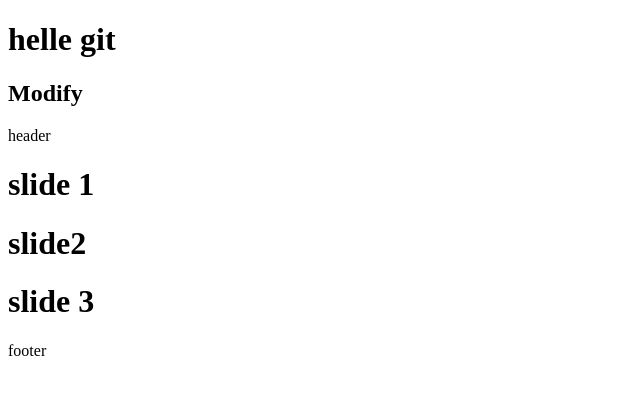
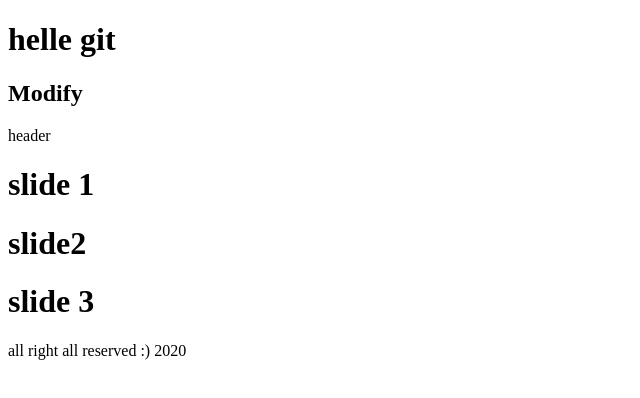
Before and after one commit to AmirabbasAfrasiyabi/git, a plain HTML site: page index.html in a window 1280 px wide. Shown: the whole page, without its empty margins (0-640 px from the left). Drawn offline with Linux system fonts and the light colour scheme.

Commit message:
footer updated

```diff
--- a/index.html
+++ b/index.html
@@ -20,7 +20,7 @@
             slide 3
         </h1>
     </div>
-    <footer>footer</footer>
+    <footer>all right all reserved :) 2020</footer>
 
 </body>
 </html>
```
